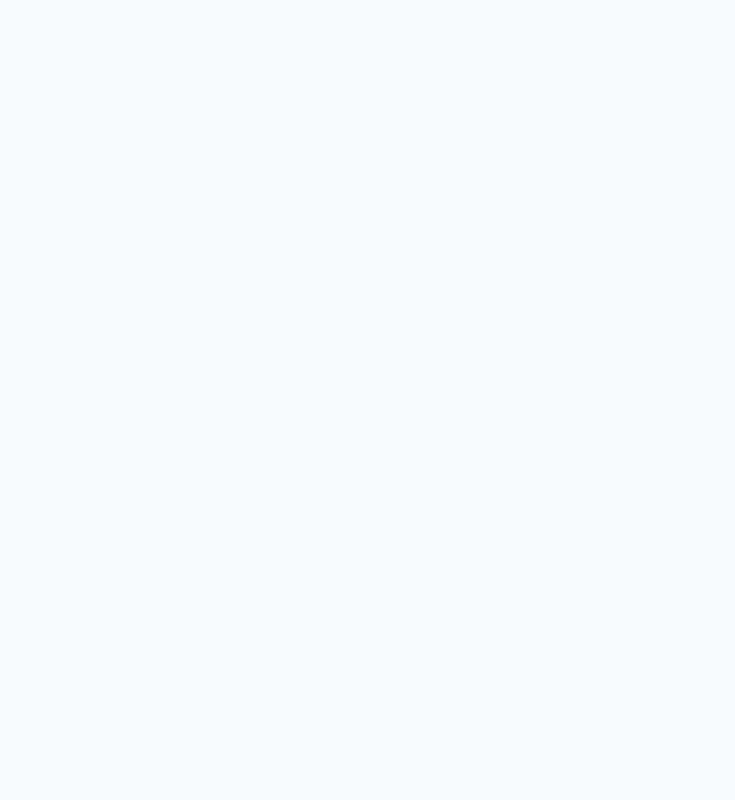
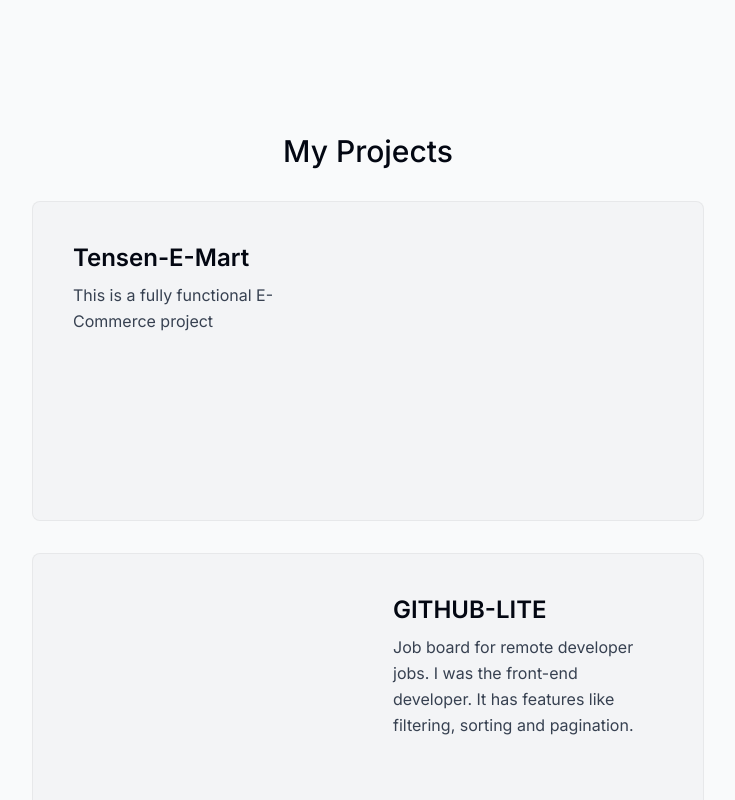
Before and after one commit to pranayharishchandra/portfolio-pranay, a Next.js app: page / in a window 1280 px wide. Shown: the part 1360-2160 px from the top of the page, without its empty margins (272-1007 px from the left). Before the commit the page ends 1493 px from the top, so only its background shows below. Built offline with nearby package versions, Linux system fonts and the light colour scheme.

Commit message:
Project section - title and description

```diff
--- a/app/page.tsx
+++ b/app/page.tsx
@@ -1,6 +1,7 @@
 import Intro from '@/components/intro'
 import About from '@/components/about'
 import SectionDivider from '@/components/section-divider'
+import Projects from '@/components/projects'
 
 
 export default function Home() {
@@ -9,6 +10,7 @@ export default function Home() {
       <Intro />
       <SectionDivider />
       <About />
+      <Projects />
     </main>
   )
 }
--- /dev/null
+++ b/components/project.tsx
@@ -0,0 +1,46 @@
+"use client";
+
+import { useRef } from "react";
+import { projectsData } from "@/lib/data";
+import Image from "next/image";
+import { motion, useScroll, useTransform } from "framer-motion";
+
+type ProjectProps = (typeof projectsData)[number];
+
+export default function Project({
+  title,
+  description,
+  tags,
+  imageUrl,
+}: ProjectProps) {
+  const ref = useRef<HTMLDivElement>(null);
+  const { scrollYProgress } = useScroll({
+    target: ref,
+    offset: ["0 1", "1.33 1"],
+  });
+  const scaleProgess = useTransform(scrollYProgress, [0, 1], [0.8, 1]);
+  const opacityProgess = useTransform(scrollYProgress, [0, 1], [0.6, 1]);
+
+  return (
+    <motion.div
+      ref={ref}
+      style={{
+        scale: scaleProgess,
+        opacity: opacityProgess,
+      }}
+      className="group mb-3 sm:mb-8 last:mb-0"
+    >
+      <section className="bg-gray-100 max-w-[42rem] border border-black/5 rounded-lg overflow-hidden sm:pr-8 relative sm:h-[20rem] hover:bg-gray-200 transition sm:group-even:pl-8 dark:text-white dark:bg-white/10 dark:hover:bg-white/20">
+        <div className="pt-4 pb-7 px-5 sm:pl-10 sm:pr-2 sm:pt-10 sm:max-w-[50%] flex flex-col h-full sm:group-even:ml-[18rem]">
+          <h3 className="text-2xl font-semibold">{title}</h3>
+          <p className="mt-2 leading-relaxed text-gray-700 dark:text-white/70">
+            {description}
+          </p>
+
+        </div>
+
+
+      </section>
+    </motion.div>
+  );
+}
--- /dev/null
+++ b/components/projects.tsx
@@ -0,0 +1,26 @@
+"use client";
+
+import React from "react";
+import SectionHeading from "./section-heading";
+import { projectsData } from "@/lib/data";
+import Project from "./project";
+// import { useSectionInView } from "@/lib/hooks";
+
+export default function Projects() {
+  // const { ref } = useSectionInView("Projects", 0.5);
+
+  return (
+    <section
+    // ref={ref}
+    id="projects" className="scroll-mt-28 mb-28">
+      <SectionHeading>My projects</SectionHeading>
+      <div>
+        {projectsData.map((project, index) => (
+          <React.Fragment key={index}>
+            <Project {...project} />
+          </React.Fragment>
+        ))}
+      </div>
+    </section>
+  );
+}
```
